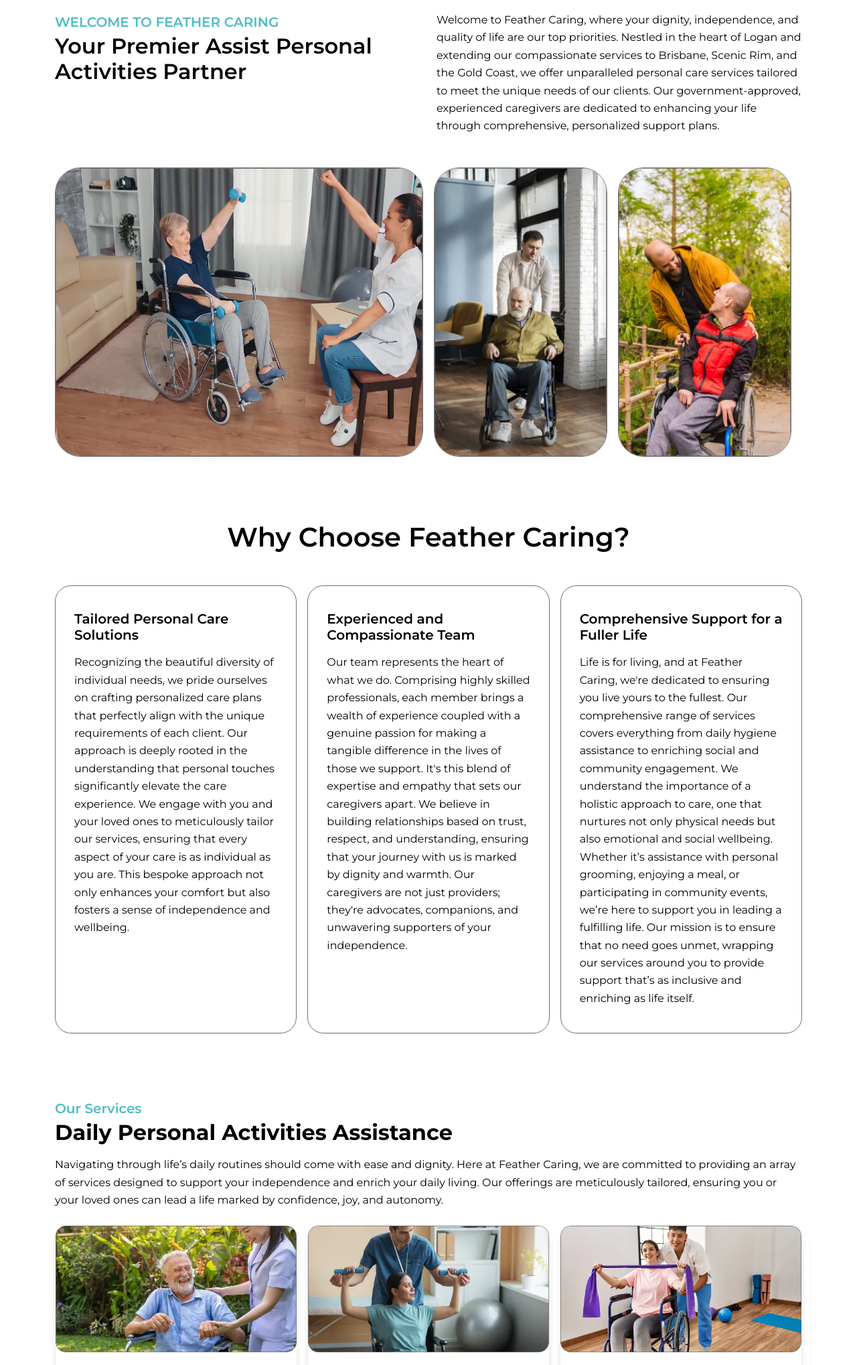
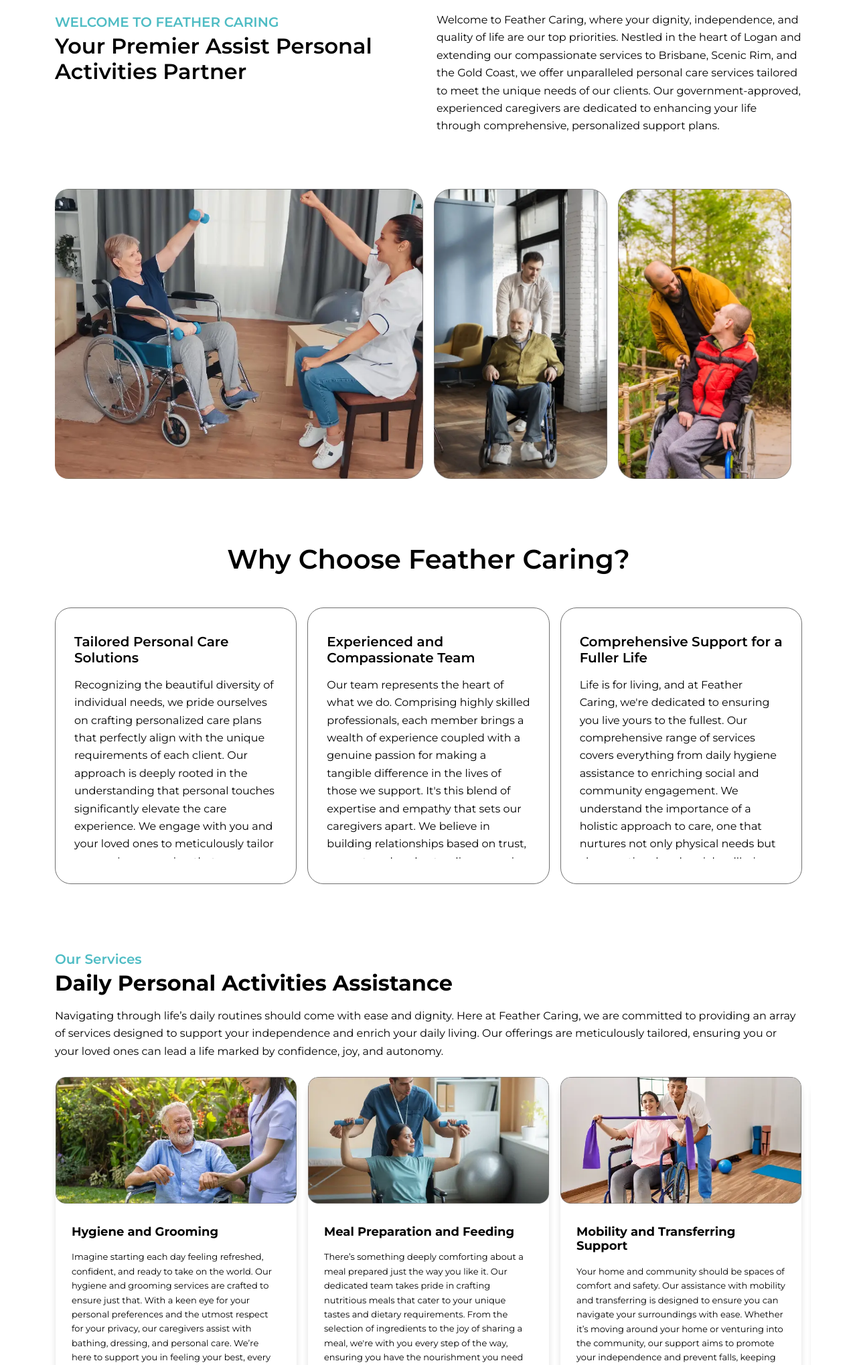
Before and after one commit to shuvrod564/feather-caring, a PHP site: page /feather-caring/assist-personal-activities.php in a window 1280 px wide. Shown: the part 398-2436 px from the top of the page at 67% size. Run offline with PHP 8.4, Linux system fonts and the light colour scheme; some libraries are stand-ins or nearby versions.

Commit message:
new page

```diff
--- a/assets/js/script.js
+++ b/assets/js/script.js
@@ -97,7 +97,7 @@
     responsiveClass: true,
     autoplayTimeout: 10000,
     autoplaySpeed: 3000,
-    loop: true,
+    loop: false,
     margin: 15,
     items: 3,
     nav: false,
--- a/assist-personal-activities.php
+++ b/assist-personal-activities.php
@@ -46,62 +46,60 @@
                     </p>
                 </div><!--//.col-->
             </div><!--//.row-->
-            <div class="row g-3 mt-3">
+            <div class="row g-3 mt-5 d-none d-md-flex">
                 <div class="col-lg-6 col-md-12 d-flex">
-                    <div class="care__card">
-                        <img class="img-fluid w-100 h-100" src="assets/images/home/heartwarming-care-01.webp" width="638" height="505" alt="fether thumbnail">
-                    </div>
+                    <img class="img-fluid w-100 h-100 object-cover" src="assets/images/home/heartwarming-care-01.webp" width="638" height="505" alt="fether thumbnail"  style="border-radius: 1.25rem;object-position: center right;">
                 </div><!--//.col-->
                 <div class="col-lg-6 d-flex">
                     <div class="row g-3 w-100">
                         <div class="col-md-6 col-lg-6 ">
-                            <div class="care__card">
-                                <img class="img-fluid w-100" src="assets/images/home/heartwarming-care-02.webp" width="302" height="505" alt="fether thumbnail">
-                            </div>
+                            <img class="img-fluid w-100" src="assets/images/home/heartwarming-care-02.webp" width="302" height="505" alt="fether thumbnail" style="border-radius: 1.25rem;">
                         </div>
                         <div class="col-md-6 col-lg-6">
-                            <div class="care__card">
-                                <img class="img-fluid w-100" src="assets/images/home/heartwarming-care-03.webp" width="302" height="505" alt="fether thumbnail">
-                            </div>
+                            <img class="img-fluid w-100" src="assets/images/home/heartwarming-care-03.webp" width="302" height="505" alt="fether thumbnail" style="border-radius: 1.25rem;">
                         </div>
                     </div>
                 </div><!--//.col-->
             </div><!--//.row-->
+            <div class="owl-carousel galleryCarousel mt-4 d-md-none">
+                <img class="img-fluid w-100" src="assets/images/home/heartwarming-care-02.webp" width="302" height="505" alt="fether thumbnail" style="border-radius: 1.25rem;">
+                <img class="img-fluid w-100" src="assets/images/home/heartwarming-care-03.webp" width="302" height="505" alt="fether thumbnail" style="border-radius: 1.25rem;">
+            </div>
         </div><!--//.container-->
     </section>
     <!-- WELCOME TO FEATHER CARING End -->
 
     <!-- Why Choose Feather Caring Start -->
-    <section class="py-5">
+    <section class="py-5 scroller">
         <div class="container">
             <h2 class="fs-1 fw-semibold text-dark text-center mb-4 mb-lg-5">Why Choose Feather Caring?</h2>
             <div class="row g-4 gx-lg-3">
-                <div class="col-lg-4 d-flex">
+                <div class="col-lg-4 col-md-6 d-flex">
                     <div class="feather__card w-100">
                         <div class="title">
-                            <h3 class="fs-5 text-dark fw-semibold text-center text-lg-start mb-3">Tailored Personal Care Solutions</h3>
+                            <h3 class="fs-5 text-dark fw-semibold mb-3">Tailored Personal Care Solutions</h3>
                         </div>
-                        <p class="text-dark text-center text-lg-start mb-0">
+                        <p class="text-dark mb-0 overflow-y-auto" style="height:17rem;overflow:hidden auto;">
                             Recognizing the beautiful diversity of individual needs, we pride ourselves on crafting personalized care plans that perfectly align with the unique requirements of each client. Our approach is deeply rooted in the understanding that personal touches significantly elevate the care experience. We engage with you and your loved ones to meticulously tailor our services, ensuring that every aspect of your care is as individual as you are. This bespoke approach not only enhances your comfort but also fosters a sense of independence and wellbeing.
                         </p>
                     </div>
                 </div><!--//.col-->
-                <div class="col-lg-4 d-flex">
+                <div class="col-lg-4 col-md-6 d-flex">
                     <div class="feather__card w-100">
                         <div class="title">
-                            <h3 class="fs-5 text-dark fw-semibold text-center text-lg-start mb-3">Experienced and Compassionate Team</h3>
+                            <h3 class="fs-5 text-dark fw-semibold mb-3">Experienced and Compassionate Team</h3>
                         </div>
-                        <p class="text-dark text-center text-lg-start mb-0">
+                        <p class="text-dark mb-0 overflow-y-auto" style="height:17rem;overflow:hidden auto;">
                             Our team represents the heart of what we do. Comprising highly skilled professionals, each member brings a wealth of experience coupled with a genuine passion for making a tangible difference in the lives of those we support. It's this blend of expertise and empathy that sets our caregivers apart. We believe in building relationships based on trust, respect, and understanding, ensuring that your journey with us is marked by dignity and warmth. Our caregivers are not just providers; they're advocates, companions, and unwavering supporters of your independence.
                         </p>
                     </div>
                 </div><!--//.col-->
-                <div class="col-lg-4 d-flex">
+                <div class="col-lg-4 col-md-6 d-flex">
                     <div class="feather__card w-100">
                         <div class="title">
-                            <h3 class="fs-5 text-dark fw-semibold text-center text-lg-start mb-3">Comprehensive Support for a Fuller Life</h3>
+                            <h3 class="fs-5 text-dark fw-semibold mb-3">Comprehensive Support for a Fuller Life</h3>
                         </div>
-                        <p class="text-dark text-center text-lg-start mb-0">
+                        <p class="text-dark mb-0 overflow-y-auto" style="height:17rem;overflow:hidden auto;">
                             Life is for living, and at Feather Caring, we're dedicated to ensuring you live yours to the fullest. Our comprehensive range of services covers everything from daily hygiene assistance to enriching social and community engagement. We understand the importance of a holistic approach to care, one that nurtures not only physical needs but also emotional and social wellbeing. Whether it’s assistance with personal grooming, enjoying a meal, or participating in community events, we’re here to support you in leading a fulfilling life. Our mission is to ensure that no need goes unmet, wrapping our services around you to provide support that’s as inclusive and enriching as life itself.
                         </p>
                     </div>
@@ -223,7 +221,7 @@
         <div class="container">
             <div class="row g-4 gx-4 gx-lg-5 align-items-center">
                 <div class="col-lg-6">
-                    <img src="assets/images/community-nursing/our-commitment.webp" class="img-fluid" width="624" height="379" alt="Our Commitment">
+                    <img src="assets/images/assist-personal-activities/Empowering-Independence.webp" class="img-fluid" width="624" height="379" alt="Empowering Independence">
                 </div><!--//.col-->
                 <div class="col-lg-6">
                     <h2 class="fs-2 fw-semibold text-dark text-center text-lg-start mb-3"> Empowering Independence</h2>
@@ -234,10 +232,10 @@
             </div><!--//.row-->
             <div class="row g-4 gx-4 gx-lg-5 align-items-center mt-3">
                 <div class="col-lg-6 order-lg-2">
-                    <img src="assets/images/community-nursing/our-commitment.webp" class="img-fluid" width="624" height="379" alt="Our Commitment">
+                    <img src="assets/images/assist-personal-activities/Personalized-Support-Plans.webp" class="img-fluid" width="624" height="379" alt="Personalized Support Plans">
                 </div><!--//.col-->
                 <div class="col-lg-6 order-lg-1">
-                    <h2 class="fs-2 fw-semibold text-dark text-center text-lg-start mb-3">Personalized Support Plans</h2>
+                    <h3 class="fs-2 fw-semibold text-dark text-center text-lg-start mb-3">Personalized Support Plans</h3>
                     <p class="text-dark text-center text-lg-start">
                         Creating a life where you feel in control starts with a plan—a plan that acknowledges your strengths, respects your challenges, and addresses your needs. Our team dedicates time to understand what independence means to you. From daily routines to personal goals, our support plans are as unique as the individuals we serve. We focus on enhancing your abilities, providing just the right level of assistance to encourage independence, not dependency. It's about striking the perfect balance that allows you to flourish.
                     </p>
@@ -245,10 +243,10 @@
             </div><!--//.row-->
             <div class="row g-4 gx-4 gx-lg-5 align-items-center mt-3">
                 <div class="col-lg-6">
-                    <img src="assets/images/community-nursing/our-commitment.webp" class="img-fluid" width="624" height="379" alt="Our Commitment">
+                    <img src="assets/images/assist-personal-activities/Promoting-Self-Esteem-and-Dignity.webp" class="img-fluid" width="624" height="416" alt="Promoting Self-Esteem and Dignity">
                 </div><!--//.col-->
                 <div class="col-lg-6">
-                    <h2 class="fs-2 fw-semibold text-dark text-center text-lg-start mb-3">Promoting Self-Esteem and Dignity</h2>
+                    <h3 class="fs-2 fw-semibold text-dark text-center text-lg-start mb-3">Promoting Self-Esteem and Dignity</h3>
                     <p class="text-dark text-center text-lg-start">
                         At the core of our service delivery is a profound respect for the dignity, self-esteem, and respect of every individual we assist. We believe that every person deserves to feel valued, heard, and seen, irrespective of the level of care they require. Our caregivers are trained to deliver services with a compassionate touch, ensuring that every interaction is filled with respect and understanding. Whether it’s lending a hand with daily tasks or providing companionship, our approach is always grounded in promoting your dignity and self-worth.
                     </p>
@@ -261,8 +259,8 @@
     <!-- Our Service Areas Start -->
     <section class="py-5" style="background-color: rgba(0, 153, 219, 0.10);">
         <div class="container">
-            <h2 class="fs-1 fw-semibold text-dark text-center mb-4">Our Service Areas</h2>
-            <p class="col-lg-9 mx-auto text-dark text-center">
+            <h2 class="fs-1 fw-semibold text-dark text-center mb-3">Our Service Areas</h2>
+            <p class="col-lg-11 mx-auto text-dark text-center mb-4">
                 At Feather Caring, we're proud to offer our bespoke care services across a variety of vibrant communities in Queensland. Our commitment is to ensure that no matter where you are, you can access the highest quality of personalized care that empowers and supports you to live your life to the fullest. Here's a closer look at the areas we serve:
             </p>
             <div class="row g-4 gx-lg-3">
@@ -313,60 +311,38 @@
 
     <!-- Meet Our Team Start -->
     <section class="py-5">
-        <div class="container">
-            <h2 class="fs-1 fw-semibold text-dark text-center mb-4">Meet Our Team</h2>
-            <div class="row g-4 gx-4 gx-lg-5 align-items-center mt-3">
-                <div class="col-lg-6 order-lg-2">
-                    <img src="assets/images/community-nursing/our-commitment.webp" class="img-fluid" width="624" height="379" alt="Our Commitment">
+        <div class="container pt-lg-4">
+            <div class="col-lg-5 float-lg-start me-lg-4 mb-4">
+                <img src="assets/images/assist-personal-activities/Trained-and-Certified-Caregivers.webp" class="img-fluid w-100" width="624" height="446" alt="Trained and Certified Caregivers">
             </div><!--//.col-->
-                <div class="col-lg-6 order-lg-1">
-                    <h2 class="fs-2 fw-semibold text-dark text-center text-lg-start mb-3">Trained and Certified Caregivers</h2>
-                    <p class="text-dark text-center text-lg-start">
+            <h2 class="fs-1 fw-semibold mb-4">Meet Our Team</h2>
+            <h3 class="fs-3 fw-semibold text-lg-start mb-3">Trained and Certified Caregivers</h3>
+            <p class="text-dark">
                 Dive into the essence of Feather Caring, where our team stands as the cornerstone of the compassionate and comprehensive care we are known for. Each caregiver in our fold brings a unique blend of training, certification, and a heartfelt dedication to the art of caring. They are the pillars who uphold our promise of safety, comfort, and unparalleled support, ensuring that feeling 'cared for' transcends beyond mere words for every individual we have the privilege to serve.
             </p>
-                </div><!--//.col-->
-            </div><!--//.row-->
-            <div class="row g-4 gx-4 gx-lg-5 align-items-center mt-3">
-                <div class="col-lg-6">
-                    <img src="assets/images/community-nursing/our-commitment.webp" class="img-fluid" width="624" height="379" alt="Our Commitment">
-                </div><!--//.col-->
-                <div class="col-lg-6">
-                    <h2 class="fs-2 fw-semibold text-dark text-center text-lg-start mb-3">Our Values in Action</h2>
-                    <p class="text-dark text-center text-lg-start">
+            <h3 class="fs-3 fw-semibold text-lg-start mb-3 mt-4">Our Values in Action</h3>
+            <p class="text-dark">
                 At the very core of Feather Caring, our values of compassion, respect, and integrity breathe life into our mission. These are not just words we stand by; they are the principles that animate every interaction, every service, and every decision we make. Witness these values in action as our team engages with clients, fostering an environment where dignity is upheld, individuality is celebrated, and every person feels profoundly valued. This commitment to our ethos is what differentiates us, guiding our path as we set new standards in personalized care.
             </p>
-                </div><!--//.col-->
-            </div><!--//.row-->
         </div><!--//.container-->
     </section>
     <!-- Meet Our Team End -->
 
     <!-- Feather Caring Difference Start -->
-    <section class="py-5">
+    <section class="py-5 bg-gradient">
         <div class="container">
-            <h2 class="fs-1 fw-semibold text-dark text-center mb-4">Feather Caring Difference</h2>
-            <div class="row g-4 gx-4 gx-lg-5 align-items-center mt-3">
-                <div class="col-lg-6 order-lg-2">
-                    <img src="assets/images/community-nursing/our-commitment.webp" class="img-fluid" width="624" height="379" alt="Our Commitment">
+            <div class="col-lg-5 float-lg-end ms-lg-4 ms-xl-5 mb-4">
+                <img src="assets/images/assist-personal-activities/Commitment-to-Excellence.webp" class="img-fluid" width="624" height="446" alt="Commitment to Excellence">
             </div><!--//.col-->
-                <div class="col-lg-6 order-lg-1">
-                    <h2 class="fs-2 fw-semibold text-dark text-center text-lg-start mb-3"> A Commitment to Excellence</h2>
-                    <p class="text-dark text-center text-lg-start">
+            <h2 class="fs-1 fw-semibold mb-4">Feather Caring Difference</h2>
+            <h3 class="fs-3 fw-semibold text-lg-start mb-3"> A Commitment to Excellence</h3>
+            <p class="text-dark">
                 At the core of Feather Caring, excellence isn't just a goal; it's our foundational principle. We understand that delivering top-tier care goes beyond the basics—it's about elevating every aspect of our service to surpass expectations consistently. Our dedication to excellence is reflected in our meticulous attention to detail, from personalized care plans to the selection of our compassionate team members. We engage in rigorous continuous improvement processes, ensuring our practices, training, and services evolve to meet the highest standards of care. For us, excellence is a journey, not a destination, marked by our unwavering commitment to enhancing the lives of those we serve.
             </p>
-                </div><!--//.col-->
-            </div><!--//.row-->
-            <div class="row g-4 gx-4 gx-lg-5 align-items-center mt-3">
-                <div class="col-lg-6">
-                    <img src="assets/images/community-nursing/our-commitment.webp" class="img-fluid" width="624" height="379" alt="Our Commitment">
-                </div><!--//.col-->
-                <div class="col-lg-6">
-                    <h2 class="fs-2 fw-semibold text-dark text-center text-lg-start mb-3">Continuous Improvement and Feedback</h2>
-                    <p class="text-dark text-center text-lg-start">
+            <h3 class="fs-3 fw-semibold text-lg-start mb-3 mt-4">Continuous Improvement and Feedback</h3>
+            <p class="text-dark">
                 The voice of our clients and their families is the compass that guides our journey of continuous improvement. We believe that the path to exceptional care is paved with the feedback, thoughts, and suggestions from those we have the privilege to serve. This open dialogue allows us to fine-tune our services, ensuring they remain aligned with the needs and expectations of our community. It's through your insights that we can innovate, adapt, and enhance our care experience, ensuring that Feather Caring not only meets but exceeds the standards of compassionate, quality care. Your feedback is the catalyst for our growth, driving us to continuously refine our services and uphold the Feather Caring difference.
             </p>
-                </div><!--//.col-->
-            </div><!--//.row-->
         </div><!--//.container-->
     </section>
     <!-- Feather Caring Difference End -->
@@ -394,52 +370,22 @@
     <!-- Getting Started with Feather Caring End -->
 
     <!-- Consultation and Assessment Process Start -->
-    <section class="py-3 py-lg-4">
+    <section class="py-3 py-lg-4 bg-graident">
         <div class="container">
-            <div class="row g-4 gx-4 gx-lg-5 align-items-center mt-3">
-                <div class="col-lg-6 order-lg-2">
-                    <img src="assets/images/community-nursing/our-commitment.webp" class="img-fluid" width="624" height="379" alt="Our Commitment">
-                </div><!--//.col-->
-                <div class="col-lg-6 order-lg-1">
-                    <h2 class="fs-2 fw-semibold text-dark text-center text-lg-start mb-3">Consultation and Assessment Process</h2>
-                    <p class="text-dark text-center text-lg-start">
+            <h3 class="fs-2 fw-semibold text-dark mb-3 mt-4 mt-lg-5">Consultation and Assessment Process</h3>
+            <p class="text-dark">
                 Initiating care begins with our comprehensive consultation and assessment process. This pivotal step allows us to delve into understanding your unique needs, preferences, and lifestyle. We believe in listening intently and asking the right questions to capture the essence of what care means to you. This meticulous approach ensures that we lay a foundation for care that resonates with your personal story and aspirations, guaranteeing a transition to our services that feels natural and comforting.
             </p>
-                </div><!--//.col-->
-            </div><!--//.row-->
-            <div class="row g-4 gx-4 gx-lg-5 align-items-center mt-3">
-                <div class="col-lg-6">
-                    <img src="assets/images/community-nursing/our-commitment.webp" class="img-fluid" width="624" height="379" alt="Our Commitment">
-                </div><!--//.col-->
-                <div class="col-lg-6">
-                    <h2 class="fs-2 fw-semibold text-dark text-center text-lg-start mb-3">Creating Your Personal Care Plan</h2>
-                    <p class="text-dark text-center text-lg-start">
+
+            <h3 class="fs-2 fw-semibold text-dark mb-3 mt-4 mt-lg-5">Creating Your Personal Care Plan</h3>
+            <p class="text-dark">
                 In collaboration, we embark on creating a personal care plan that truly reflects your individual needs, goals, and dreams. Recognizing the dynamic nature of life, our plans are crafted to be as flexible and adaptable as you need them to be, allowing for adjustments and evolutions as your journey unfolds. This personalized blueprint is not just about addressing your care needs; it’s about enhancing your life, enabling you to achieve your aspirations and enjoy the quality of life you deserve.
             </p>
-                </div><!--//.col-->
-            </div><!--//.row-->
-            <div class="row g-4 gx-4 gx-lg-5 align-items-center mt-3">
-                <div class="col-lg-6 order-lg-2">
-                    <img src="assets/images/community-nursing/our-commitment.webp" class="img-fluid" width="624" height="379" alt="Our Commitment">
-                </div><!--//.col-->
-                <div class="col-lg-6 order-lg-1">
-                    <h2 class="fs-2 fw-semibold text-dark text-center text-lg-start mb-3">Creating Your Personal Care Plan</h2>
-                    <p class="text-dark text-center text-lg-start">
-                        In collaboration, we embark on creating a personal care plan that truly reflects your individual needs, goals, and dreams. Recognizing the dynamic nature of life, our plans are crafted to be as flexible and adaptable as you need them to be, allowing for adjustments and evolutions as your journey unfolds. This personalized blueprint is not just about addressing your care needs; it’s about enhancing your life, enabling you to achieve your aspirations and enjoy the quality of life you deserve.
-                    </p>
-                </div><!--//.col-->
-            </div><!--//.row-->
-            <div class="row g-4 gx-4 gx-lg-5 align-items-center mt-3">
-                <div class="col-lg-6">
-                    <img src="assets/images/community-nursing/our-commitment.webp" class="img-fluid" width="624" height="379" alt="Our Commitment">
-                </div><!--//.col-->
-                <div class="col-lg-6">
-                    <h2 class="fs-2 fw-semibold text-dark text-center text-lg-start mb-3">Conclusion</h2>
-                    <p class="text-dark text-center text-lg-start">
+
+            <h2 class="fs-2 fw-semibold text-dark mb-3 mt-4 mt-lg-5">Conclusion</h2>
+            <p class="text-dark">
                 At Feather Caring, our dedication to enhancing the lives of those we serve remains at the heart of everything we do. From the personalized care plans crafted with your unique needs in mind to the compassionate and skilled support provided by our team, every aspect of our service is designed with your dignity, independence, and well-being as our top priorities. Our commitment extends beyond providing exceptional care—it's about enriching lives, fostering connections, and ensuring that every individual feels valued, respected, and supported. As we continue to navigate this journey together, Feather Caring stands as your partner in care, dedicated to making a positive difference in your life, every day.
             </p>
-                </div><!--//.col-->
-            </div><!--//.row-->
         </div><!--//.container-->
     </section>
     <!-- Consultation and Assessment Process End -->
```
Also changed, not shown: assets/images/assist-personal-activities/Commitment-to-Excellence.webp (added), assets/images/assist-personal-activities/Continuous-Improvement-and-Feedback.webp (added), assets/images/assist-personal-activities/Empowering-Independence.webp (added), assets/images/assist-personal-activities/Our-Values-in-Action.webp (added), assets/images/assist-personal-activities/Personalized-Support-Plans.webp (added), assets/images/assist-personal-activities/Promoting-Self-Esteem-and-Dignity.webp (added), assets/images/assist-personal-activities/Trained-and-Certified-Caregivers.webp (added). Lines whose indentation alone changed are shown as unchanged.
